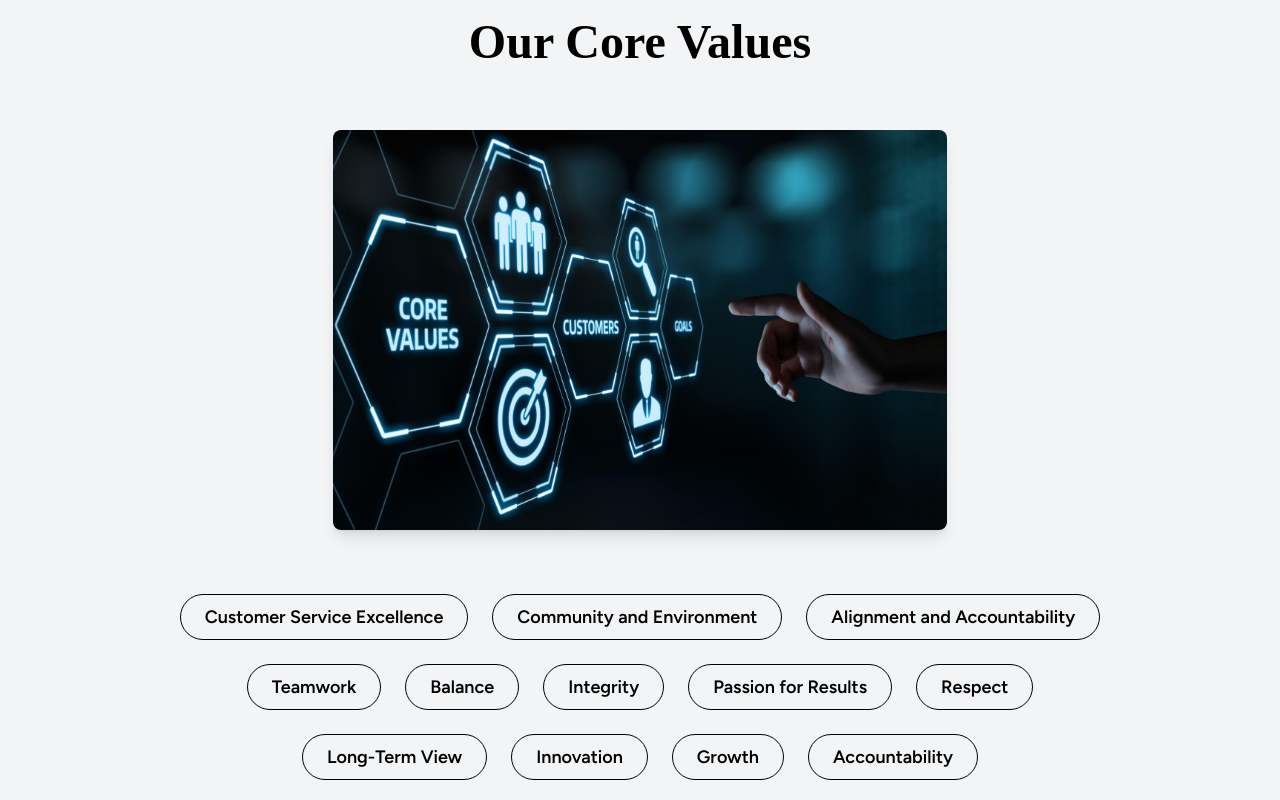
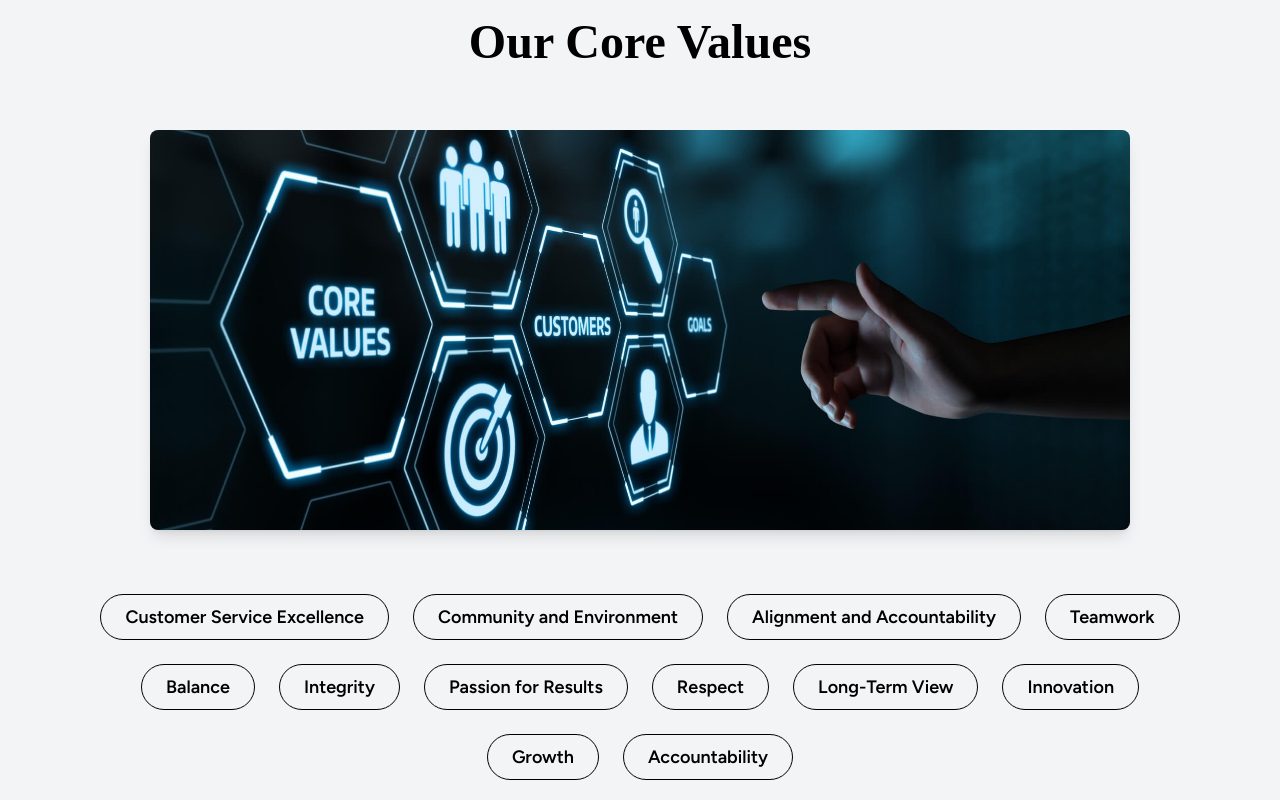
Before and after one commit to Hafilu/Mach-international, a React (Vite) app: page / in a window 1280 px wide. Shown: the part 4320-5120 px from the top of the page. Built offline with nearby package versions, Linux system fonts and the light colour scheme; a web font is replaced by a local one.

Commit message:
core value image size incraesed

```diff
--- a/src/Pages/Home.jsx
+++ b/src/Pages/Home.jsx
@@ -382,19 +382,19 @@ const Home = () => {
       </section>
 
       <section className="py-24 bg-gray-100">
-        <div className="w-[80%] mx-auto">
+        <div className="w-[85%] mx-auto">
           <h2 className=" text-5xl font-bold font-playfair text-center mx-auto md:w-[60%] mb-16">
             Our Core Values
           </h2>
 
-          <div className="w-[60%] mx-auto">
+          <div className="w-[90%] mx-auto">
             <img
               src={core}
               alt=""
               className="w-full h-[400px]  object-cover rounded-lg shadow-lg"
             />
           </div>
-          <div className="flex flex-wrap gap-6 justify-center pt-16 px-6">
+          <div className="flex flex-wrap gap-6 justify-center pt-16  ">
             {Ourvalues.map((value, index) => (
               <div
                 key={index}
```
